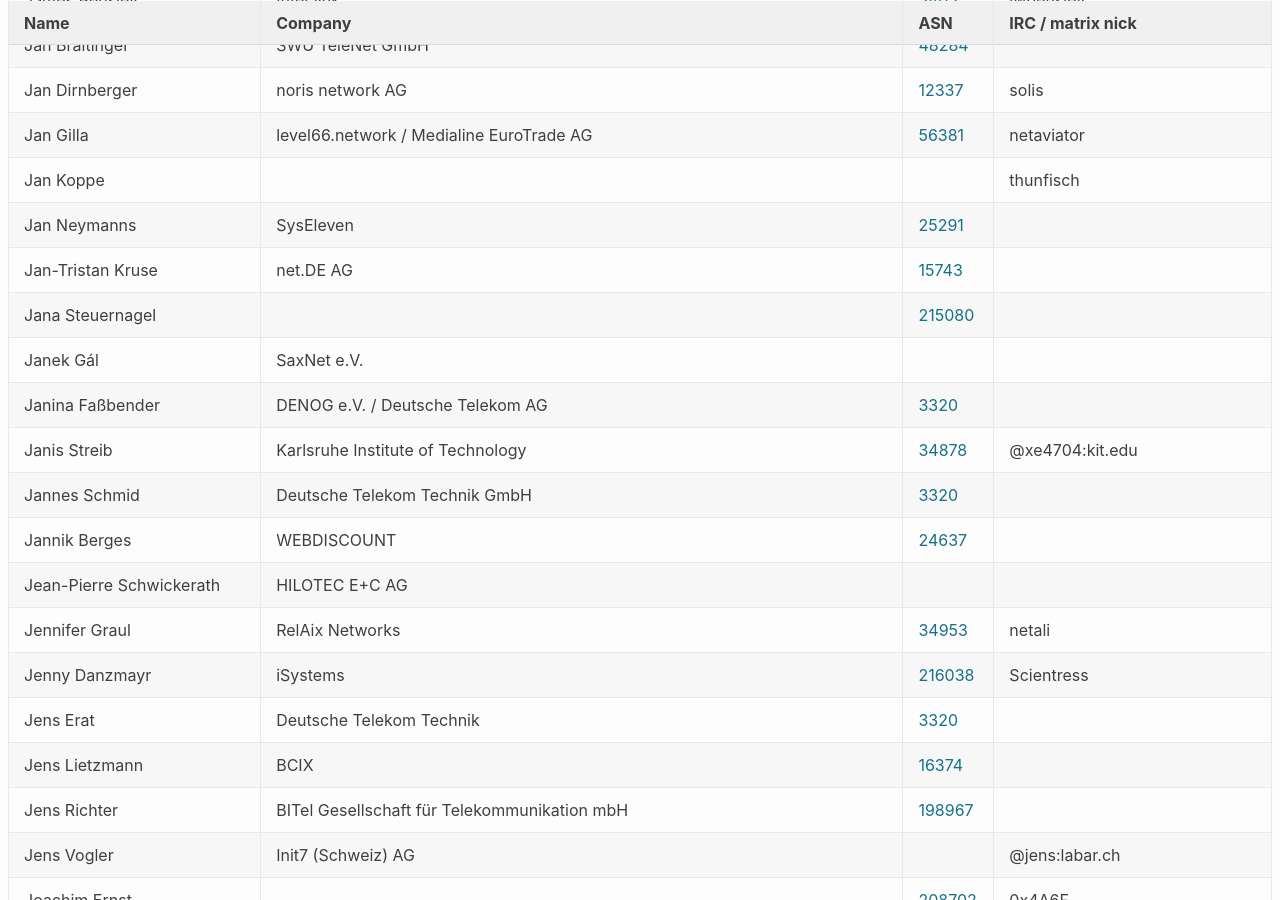
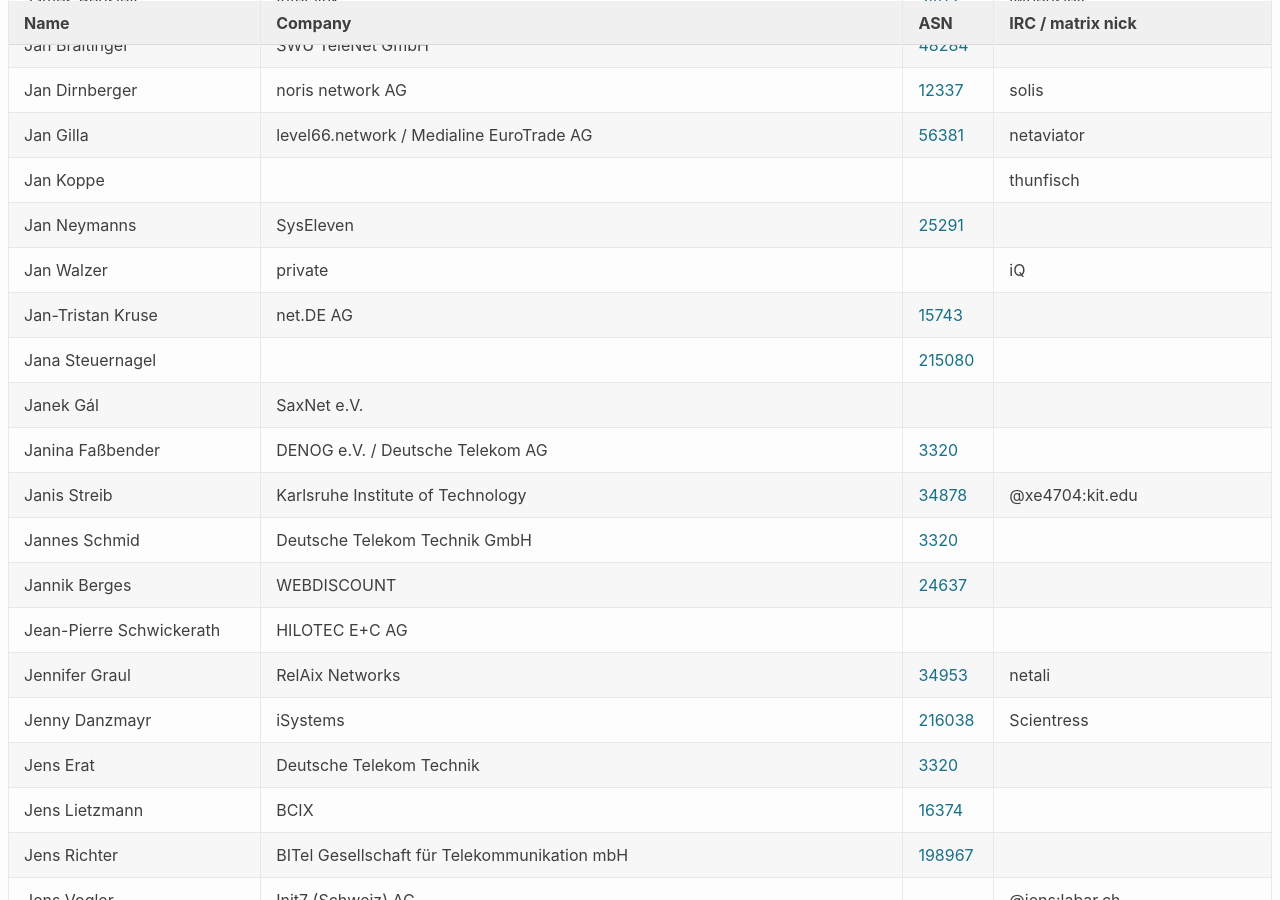
Before and after one commit to denog/pretix-attendeelist, a Jekyll site: the page built from denog17/index.markdown, in a window 1280 px wide and 900 px high, scrolled down 6049 px. Built offline with Jekyll 4.4.1, drawn with Linux system fonts in a browser that asks for light colours.

Commit message:
Latest data: Thu Sep  4 13:34:18 UTC 2025

```diff
--- a/_data/attendees_denog17_online.json
+++ b/_data/attendees_denog17_online.json
@@ -70,6 +70,12 @@
     "company": null,
     "irc": "hs",
     "asn": "702"
+  },
+  {
+    "name": "Jan Walzer",
+    "company": null,
+    "irc": null,
+    "asn": null
   },
   {
     "name": "Johannes Rohde",
--- a/_data/attendees_denog17_onsite.json
+++ b/_data/attendees_denog17_onsite.json
@@ -858,6 +858,12 @@
     "asn": "15743"
   },
   {
+    "name": "Jan Walzer",
+    "company": "private",
+    "irc": "iQ",
+    "asn": null
+  },
+  {
     "name": "Jean-Pierre Schwickerath",
     "company": "HILOTEC E+C AG",
     "irc": null,
```
